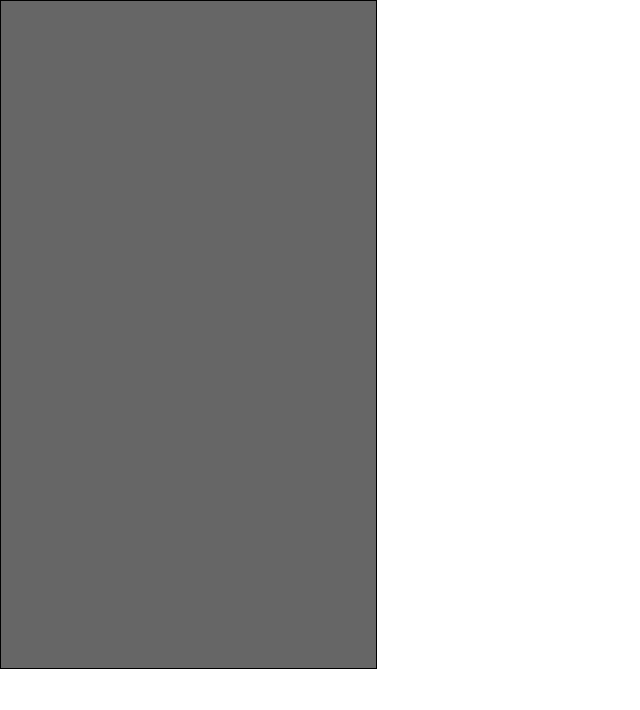
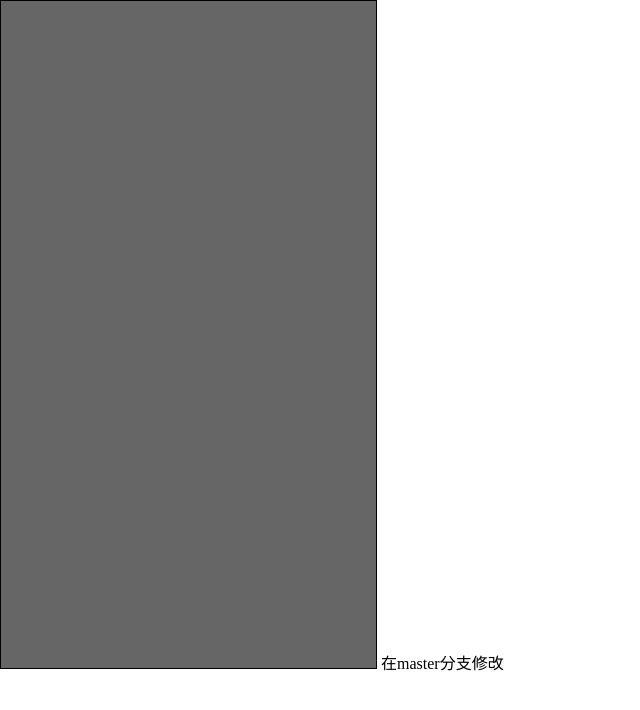
Before and after one commit to jmy569999675/wipe, a website: page src/index.html in a window 1280 px wide. Shown: the whole page, without its empty margins (0-640 px from the left). Drawn offline with Linux system fonts and the light colour scheme.

Commit message:
在HTML里增加span标签

```diff
--- a/src/index.html
+++ b/src/index.html
@@ -19,6 +19,7 @@
 </head>
 <body>
 	<canvas id="cas" width="375" height="667"></canvas>
+	<span>在master分支修改</span>
 </body>
 </html>
 <script src="js/wipe.js"></script>
```
